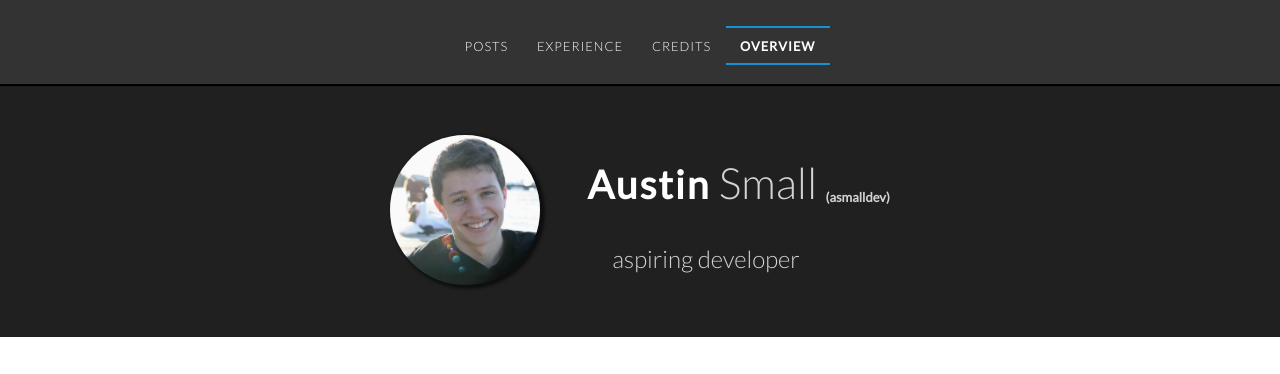
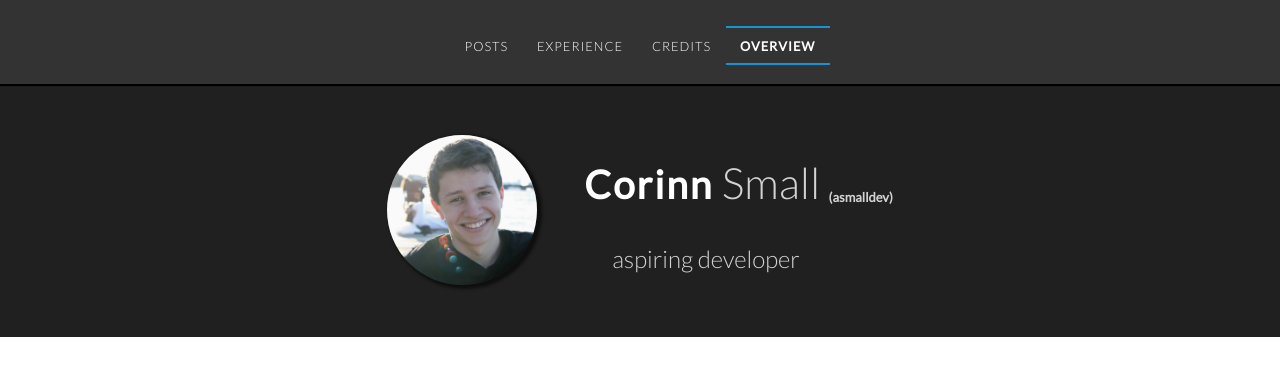
Before and after one commit to csmallbio/asmalldev.github.io, a Jekyll site: the page built from index.html, in a window 1280 px wide and 900 px high. Shown: the top 374 px of the window. Built offline with Jekyll 4.4.1, drawn with Linux system fonts in a browser that asks for light colours; nearby versions of some CDN libraries; some web fonts are replaced.

Commit message:
changed site title to Corinn

```diff
--- a/index.html
+++ b/index.html
@@ -14,7 +14,7 @@ title: About Me &middot; Austin Small
 						<h2 class="reduce">
 							<div id="profile_box"><img id="profile" class="norm" src="{{site.baseurl}}/img/me.jpg" alt="Austin"/>
 							</div>
-								<span class="kerningexpander">Austin</span>
+								<span class="kerningexpander">Corinn</span>
 								<span class=thinner> Small </span><sub class="mini">(asmalldev)</sub>
 						</h2>
 							<span id="subtitle" class="byline">aspiring developer</span> </div>
```
